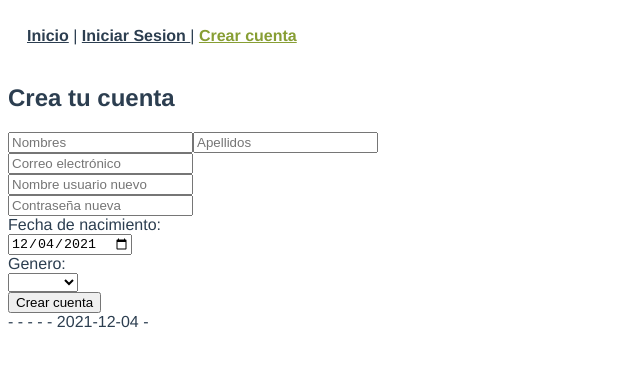
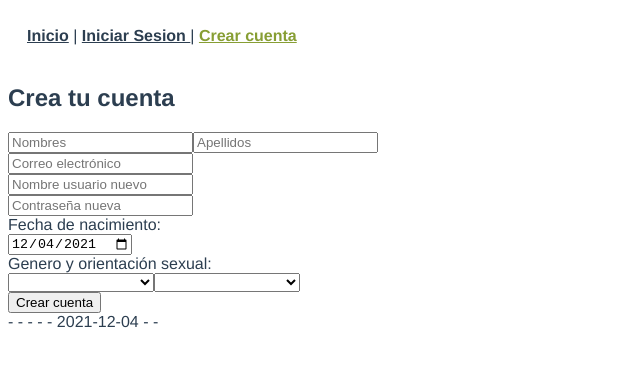
Before and after one commit to AlejandroUN/Ded-n, a Vue app in the folder frontend/: page /crearCuenta in a window 1280 px wide. Shown: the top 366 px of the page, without its empty margins (0-640 px from the left). Built offline with nearby package versions, Linux system fonts and the light colour scheme.

Commit message:
CrearCuenta actualizado

```diff
--- a/frontend/src/views/crearCuenta.vue
+++ b/frontend/src/views/crearCuenta.vue
@@ -6,8 +6,8 @@
         </div>
         <div class="container">
             <div>
-                <input type="text" v-model="nombres" placeholder="Nombres">
-                <input type="text" v-model="apellidos" placeholder="Apellidos">
+                <input type="text" v-model="nombres" placeholder="Nombres" maxlength="50">
+                <input type="text" v-model="apellidos" placeholder="Apellidos" maxlength="50">
             </div>
             <div>
                 <input type="text" v-model="email" placeholder="Correo electrónico">
@@ -16,7 +16,7 @@
                 <input type="text" v-model="new_user" placeholder="Nombre usuario nuevo">
             </div>
             <div>
-                <input type="password" v-model="password" placeholder="Contraseña nueva">
+                <input type="password" v-model="password" placeholder="Contraseña nueva" minlength="8" maxlength="20">
             </div>
             <div>
                 <form>
@@ -25,21 +25,38 @@
                 </form>
             </div>
             <div>
-                <div><label>Genero:</label></div>
+                <div><label>Genero y orientación sexual:</label></div>
                 <div>
                     <select v-model="gender">
-                        <option disabled value=""></option>
+                        <option>Hombre cisgenero</option>
+                        <option>Mujer cisgenero</option>
+                        <option>Hombre transgenero</option>
+                        <option>Mujer transgenero</option>
                         <option>Hombre</option>
                         <option>Mujer</option>
-                        <option>Otros</option>
-
+                        <option>Persona no binaria</option>
+                        <option>Genero fluido</option>
+                        <option>Intersexual</option>
+                        <option>Otro</option>
+                        <option>Prefiero no contestar</option>
+                    </select>
+                    <select v-model="orientacion">
+                        <option>Heterosexual</option>
+                        <option>Homosexual</option>
+                        <option>Bisexual</option>
+                        <option>Pansexual</option>
+                        <option>Asexual</option>
+                        <option>Antrosexual</option>
+                        <option>Demisexual</option>
+                        <option>Otro</option>
+                        <option>Prefiero no contestar</option>
                     </select>
                 </div>
             </div>
             <div>
-                <button>Crear cuenta</button>
+                <button v-on:click="checked">Crear cuenta</button>
             </div>
-            {{nombres}} - {{apellidos}} - {{email}} - {{new_user}} - {{password}} - {{born}} - {{gender}}
+            {{nombres}} - {{apellidos}} - {{email}} - {{new_user}} - {{password}} - {{born}} - {{gender}} - {{orientacion}}
         </div>
     </div>
    </template>
@@ -55,14 +72,21 @@
                     new_user: "",
                     password: "",
                     born: new Date().toISOString().substr(0, 10),
+                    today: new Date(),
                     gender: "",
+                    orientacion: "",
                 }
             },
-            mounted() {
+            methods: {
+                checked(){
 
-            },
-            methods: {
+                    if(!this.email.includes("@gmail.com")){
+                        alert("El correo indicado no es gmail")
+                    }else if(this.password.length < 8){
+                        alert("La contraseña debe tener más de 8 caracteres")
+                    }
 
+                }
             }
         }
 
```
